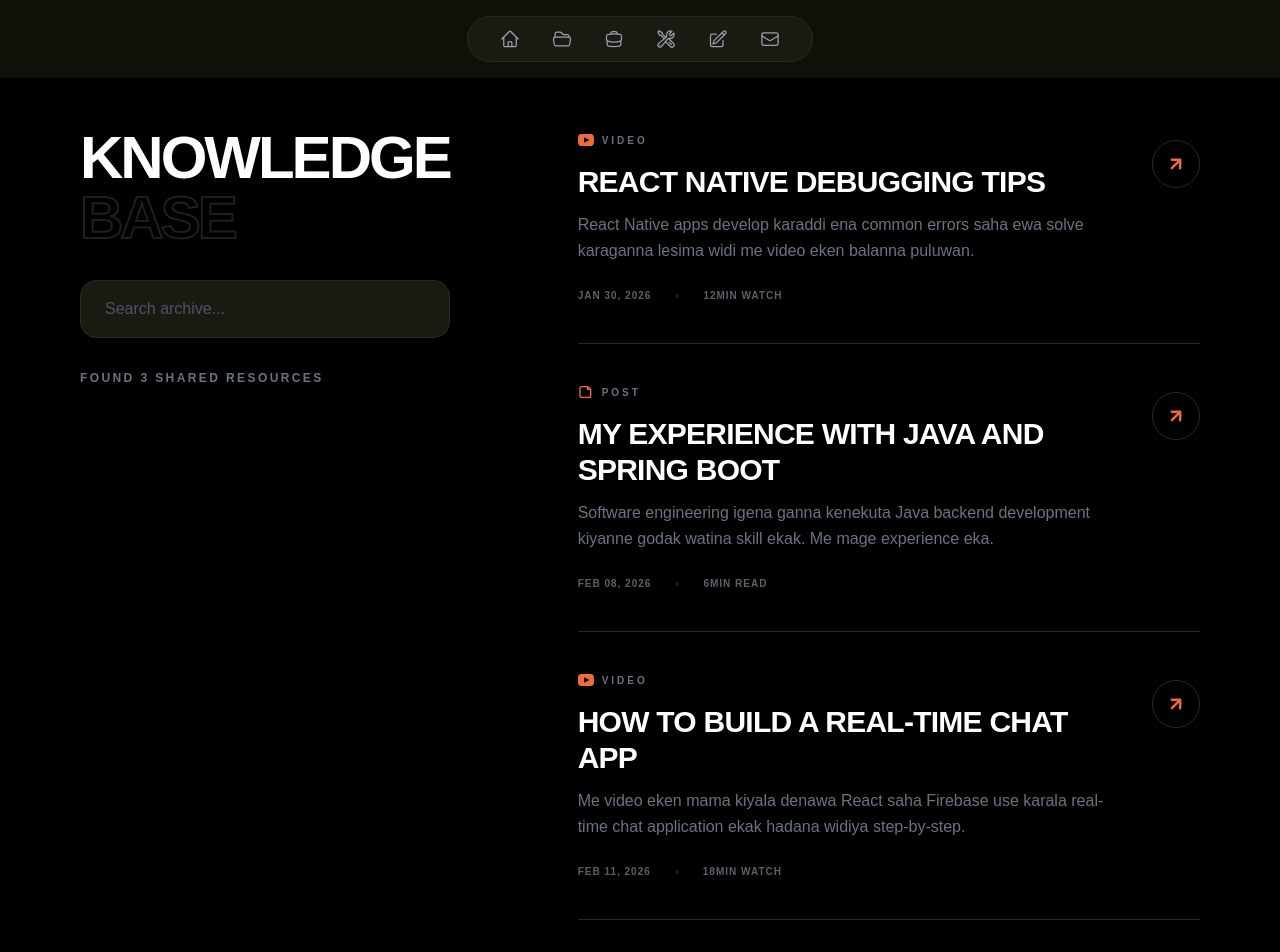
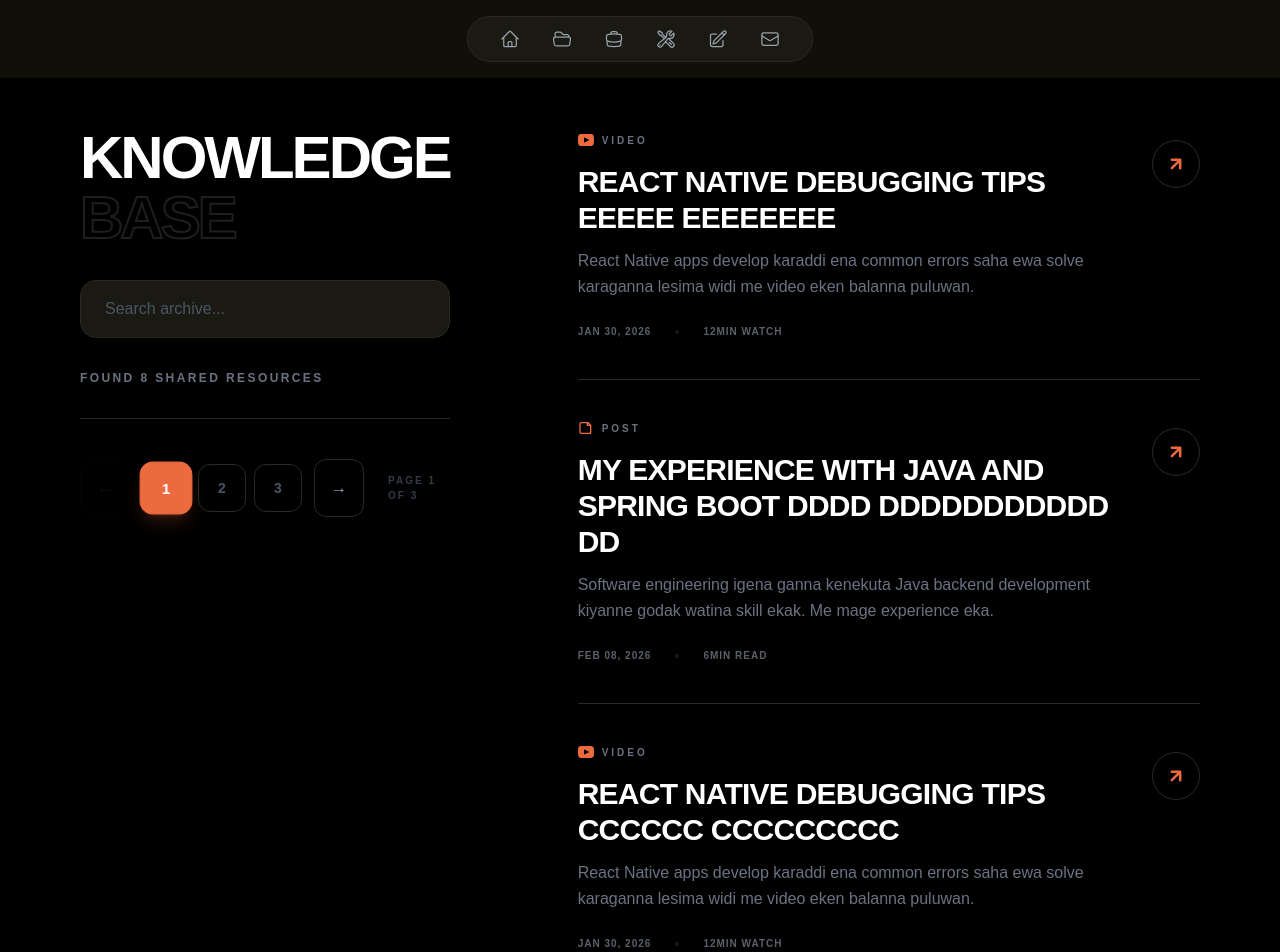
Before and after one commit to tharu-2003/Tharusha_Sandaruwan_Dahanayaka, a React (Vite) app: page /contents in a window 1280 px wide. Shown: the top 952 px of the page. Built offline with nearby package versions, Linux system fonts and the light colour scheme.

Commit message:
add some data

```diff
--- a/src/assets/datas/assets.ts
+++ b/src/assets/datas/assets.ts
@@ -399,4 +399,54 @@ export const contentData: Content[] = [
         watchingTime: "12min watch",
         link: "https://youtube.com/debugging-video",
     },
+    {
+        _id: "4", // Content ekata unique identifier ekak damma
+        title: "How to Build a Real-time Chat Appaaaaaaaaaa aaaaaaaaaaaaa",
+        description:
+        "Me video eken mama kiyala denawa React saha Firebase use karala real-time chat application ekak hadana widiya step-by-step.",
+        date: "Feb 11, 2026",
+        category: "Video",
+        watchingTime: "18min watch",
+        link: "https://youtube.com/your-video-link",
+    },
+    {
+        _id: "5",
+        title: "My Experience with Java and Spring Boot bbbbbbbbbb bbbbbbbb",
+        description:
+        "Software engineering igena ganna kenekuta Java backend development kiyanne godak watina skill ekak. Me mage experience eka.",
+        date: "Feb 08, 2026",
+        category: "Post",
+        readTime: "6min read",
+        link: "/blog/java-experience",
+    },
+    {
+        _id: "6",
+        title: "React Native Debugging Tips cccccc ccccccccc",
+        description:
+        "React Native apps develop karaddi ena common errors saha ewa solve karaganna lesima widi me video eken balanna puluwan.",
+        date: "Jan 30, 2026",
+        category: "Video",
+        watchingTime: "12min watch",
+        link: "https://youtube.com/debugging-video",
+    },
+    {
+        _id: "7",
+        title: "My Experience with Java and Spring Boot dddd ddddddddddd dd",
+        description:
+        "Software engineering igena ganna kenekuta Java backend development kiyanne godak watina skill ekak. Me mage experience eka.",
+        date: "Feb 08, 2026",
+        category: "Post",
+        readTime: "6min read",
+        link: "/blog/java-experience",
+    },
+    {
+        _id: "8",
+        title: "React Native Debugging Tips eeeee eeeeeeee ",
+        description:
+        "React Native apps develop karaddi ena common errors saha ewa solve karaganna lesima widi me video eken balanna puluwan.",
+        date: "Jan 30, 2026",
+        category: "Video",
+        watchingTime: "12min watch",
+        link: "https://youtube.com/debugging-video",
+    },
 ];
```
